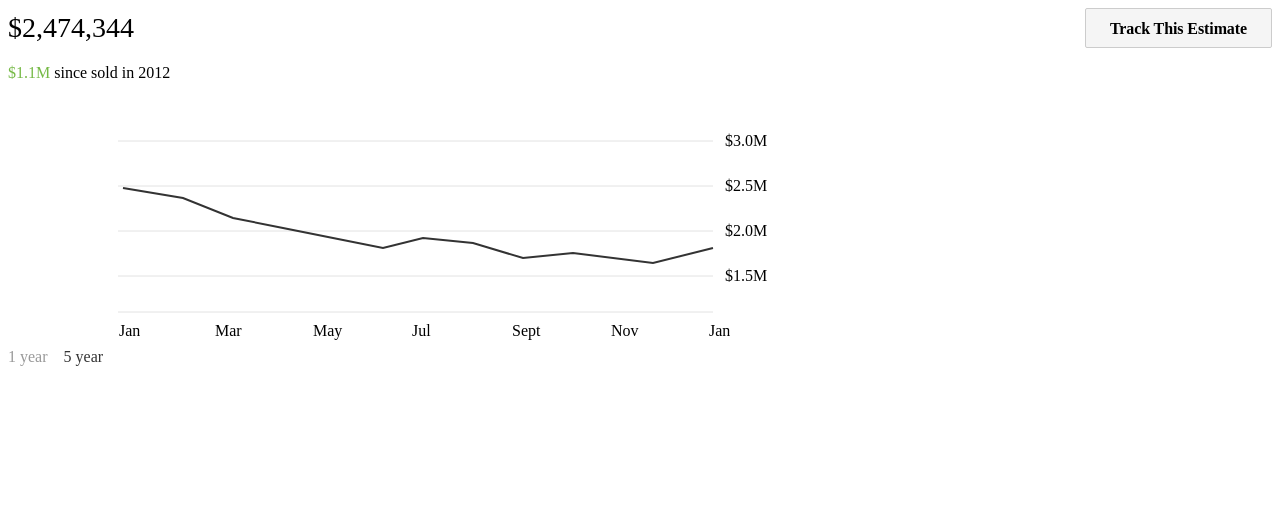
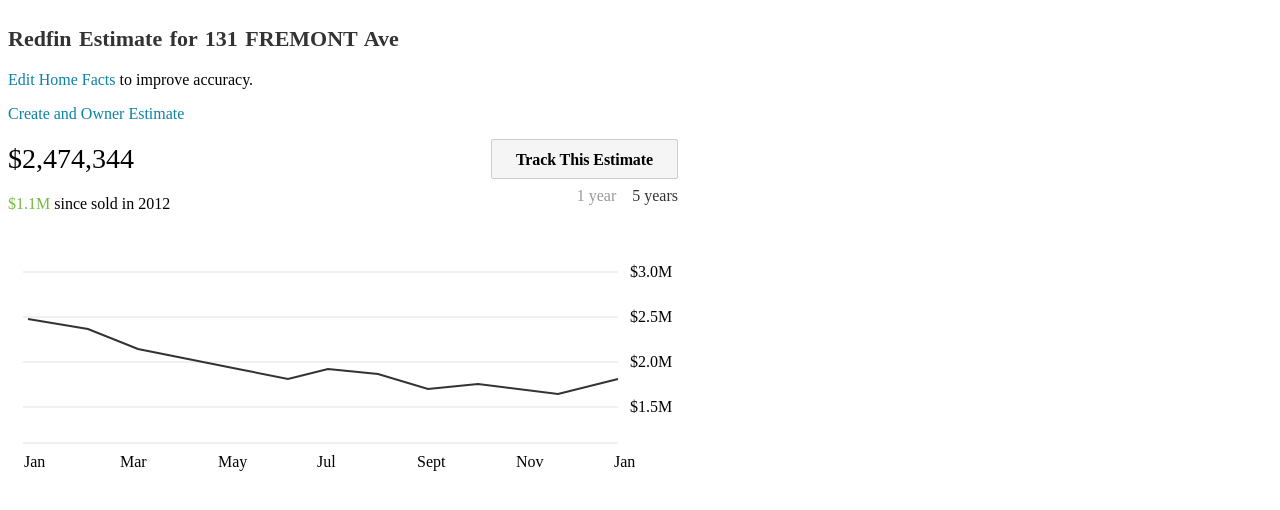
Before and after one commit to HRSF125-MyPad/estimate_graph_module, a React app: page / in a window 1280 px wide. Shown: the top 510 px of the page. Built offline with nearby package versions, Linux system fonts and the light colour scheme; no server answers; the HTML template or start-up script is replaced by a standard one.

Commit message:
Fized CSS styling for 1 year and 5 years

```diff
--- a/client/src/components/App.jsx
+++ b/client/src/components/App.jsx
@@ -1,9 +1,28 @@
 import React from 'react';
 import axios from 'axios';
 import styled from 'styled-components';
+//
 
 const Wrapper = styled.div`
   font-family: Libre Franklin;
+  width: 670px;
+  height: 264px;
+
+  h2 {
+    font-weight: 700;
+    font-size: 1.375rem;
+    padding-left: 0;
+    width: 100%;
+    word-spacing: .125rem;
+    text-overflow: ellipsis;
+    overflow: hidden;
+    white-space: nowrap;
+    display: inline-block;
+    vertical-align: top;
+    zoom: 1;
+    color: #333;
+
+  }
 
   svg {
     background: white;
@@ -20,6 +39,7 @@
     g {
 
       line {
+        color: #999;
         stroke: rgb(226, 226, 226);
         fill: transparent;
         stroke-width: 1;
@@ -27,7 +47,6 @@
 
         text {
           text-anchor: "middle";
-          color: #999999;
           font-size: 14px;
           /* fill: rgb(153, 153, 153); */
           font-family: Libre Franklin;
@@ -41,6 +60,39 @@
     }
 
  }
+`
+
+const LinkHomeFacts = styled.div`
+  margin: 0;
+  padding: 0;
+  border: 0;
+  font-size: 100%;
+  font: inherit;
+  vertical-align: baseline;
+  padding-bottom: 1rem;
+
+  span {
+    cursor: pointer;
+    color: #0c82a5;
+
+  }
+
+`
+
+const LinkCreateOwner = styled.div`
+  margin: 0;
+  padding: 0;
+  border: 0;
+  font-size: 100%;
+  font: inherit;
+  vertical-align: baseline;
+  padding-bottom: 1rem;
+
+  span {
+    cursor: pointer;
+    color: #0c82a5;
+  }
+
 `
 
 const EstimateValueHeader = styled.div`
@@ -83,6 +135,9 @@
   }
 `
 const Heading = styled.div`
+  float: left;
+  width: 370px;
+  height: 18px;
   margin: 0;
   padding: 0;
   border: 0;
@@ -105,28 +160,21 @@
 `
 
 const Span1 = styled.span`
-  margin: 0;
-  padding: 0;
-  border: 0;
+  float: right;
   font-size: 100%;
-  font-family: Libre Franklin;
-  border: 0;
-  font-size: 100%;
-  text-align: right;
-  vertical-align: baseline;
-  min-width: 105px;
+  text-align: left;
+  vertical-align: bottom;
   color: #999;
   padding: .5rem 0;
   border-bottom: .125rem solid transparent;
   transition: all .2s ease-out 0s;
   cursor: pointer;
-  user-select: none;
+  /* user-select: none; */
 `
 
 const Span2 = styled.span`
-  margin: 0;
-  padding: 0;
-  border: 0;
+  position: relative;
+  float: right;
   font-size: 100%;
   text-align: right;
   font: inherit;
@@ -167,6 +215,14 @@
   render() {
     return (
       <Wrapper>
+        <h2>Redfin Estimate for 131 FREMONT Ave</h2>
+        <LinkHomeFacts>
+        <span>Edit Home Facts </span>
+         to improve accuracy.
+        </LinkHomeFacts>
+        <LinkCreateOwner>
+          <span>Create and Owner Estimate</span>
+        </LinkCreateOwner>
         <EstimateValueHeader>
           <div>$2,474,344</div>
           <button href=''>Track This Estimate</button>
@@ -175,8 +231,8 @@
             <span>$1.1M </span>
                since sold in 2012
         </Heading>
+        <Span2>5 years</Span2>
         <Span1>1 year</Span1>
-        <Span2>5 year</Span2>
         <svg viewBox="0 0 670 264">
           <g>
             {/* parallel lines in graph*/}
```
Also changed, not shown: 2 other files (tests, documents, lock files or other folders).
